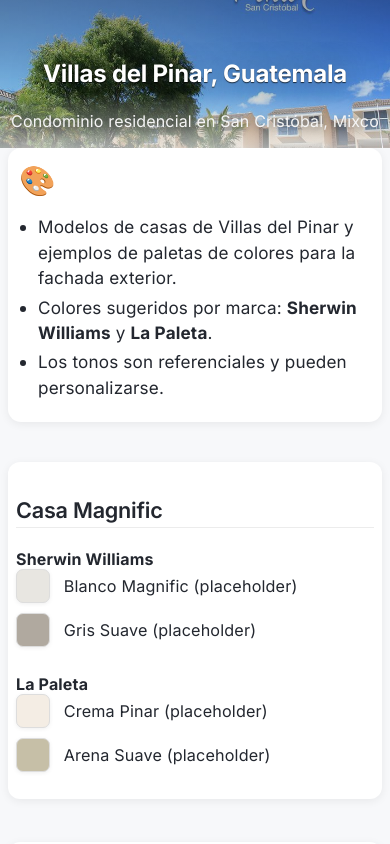
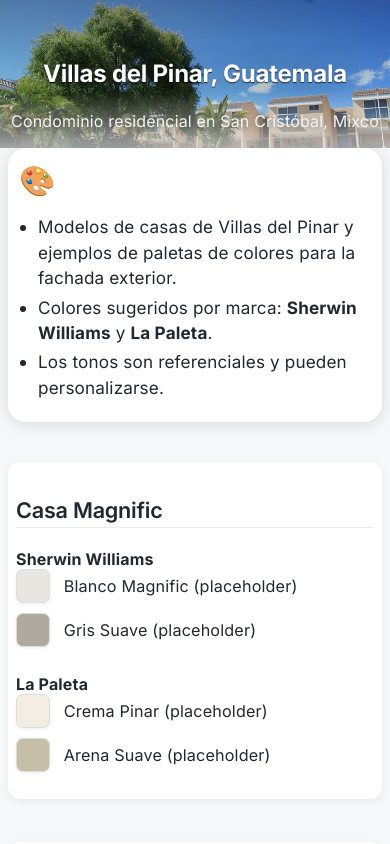
Before and after one commit to wvides/villas-del-pinar, a plain HTML site: page index.html in a window 390 px wide. Shown: the top 844 px of the page. Drawn offline with Linux system fonts and the light colour scheme.

Commit message:
Initial commit

```diff
--- a/index.html
+++ b/index.html
@@ -20,7 +20,7 @@
       min-height: 340px;
       height: 38vw;
       max-height: 430px;
-      background: url('community-placeholder.jpg') center center/cover no-repeat;
+      background: url('community-placeholder.jpg') center 60%/cover no-repeat;
       display: flex;
       align-items: center;
       justify-content: center;
@@ -61,12 +61,26 @@
       display: flex;
       align-items: center;
       gap: 1.2rem;
-      background: #fff;
-      border-radius: 13px;
-      box-shadow: 0 2px 10px #0001;
+      background: rgba(255,255,255,0.65);
+      border-radius: 18px;
+      box-shadow: 0 2px 18px #0002;
       padding: 1.2rem 1.6rem;
       margin-bottom: 2.5rem;
       font-size: 1.07rem;
+      position: relative;
+      z-index: 2;
+      backdrop-filter: blur(10px);
+      -webkit-backdrop-filter: blur(10px);
+      margin-top: -3.5rem;
+      transition: margin-top 0.3s;
+    }
+    @media (max-width: 600px) {
+      .info {
+        margin-top: 0;
+        background: #fff;
+        backdrop-filter: none;
+        -webkit-backdrop-filter: none;
+      }
     }
     .info ul {
       margin: 0;
```
